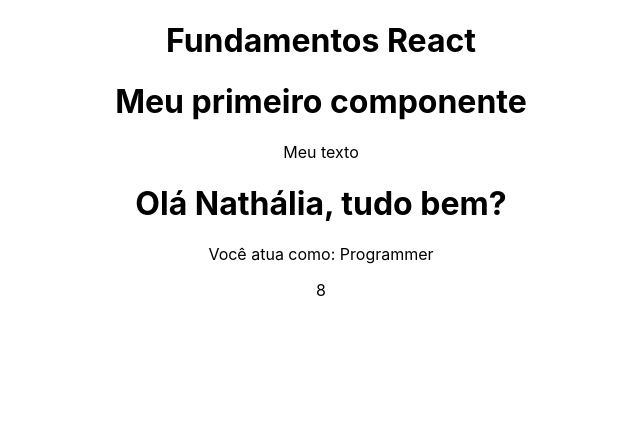
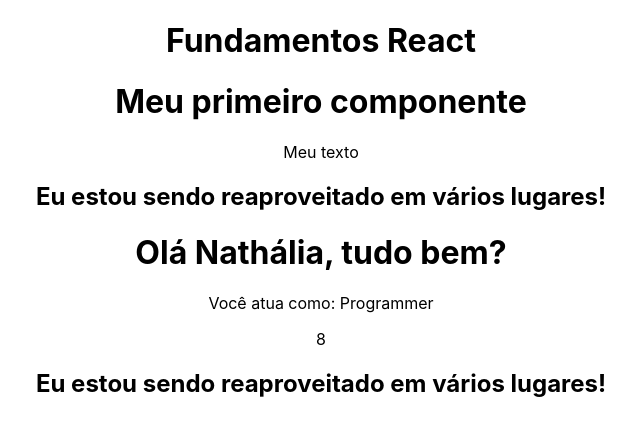
Before and after one commit to Nathrds/react-hora-de-codar, a React (Create React App) app in the folder 2_FUNDAMENTOS/fundamentos/: page / in a window 1280 px wide. Shown: the top 436 px of the page, without its empty margins (319-959 px from the left). Built offline with nearby package versions, Linux system fonts and the light colour scheme.

Commit message:
components hierarquia

```diff
--- a/2_FUNDAMENTOS/fundamentos/src/App.js
+++ b/2_FUNDAMENTOS/fundamentos/src/App.js
@@ -1,6 +1,7 @@
 // components
 import FirstComponent from './components/FirstComponent';
 import TemplateExpressions from './components/TemplateExpressions';
+import MyComponent from './components/MyComponent';
 
 
 // style - CSS
@@ -13,6 +14,7 @@ function App() {
       <h1>Fundamentos React</h1>
       <FirstComponent />
       <TemplateExpressions />
+      <MyComponent />
     </div>
   );
 }
--- a/2_FUNDAMENTOS/fundamentos/src/components/FirstComponent.js
+++ b/2_FUNDAMENTOS/fundamentos/src/components/FirstComponent.js
@@ -1,3 +1,5 @@
+import MyComponent from "./MyComponent";
+
 // arquivo de estilo
 const FirstComponent = () => {
     // algum comentário
@@ -11,6 +13,7 @@ const FirstComponent = () => {
             {/* tem que ser dentro de algum elemento pai para comentar*/}
             <h1>Meu primeiro componente</h1>
             <p className="test">Meu texto</p>
+            <MyComponent />
         </div>
     );
 };
--- /dev/null
+++ b/2_FUNDAMENTOS/fundamentos/src/components/MyComponent.js
@@ -0,0 +1,9 @@
+const MyComponent = () => {
+    return (
+        <div>
+            <h2>Eu estou sendo reaproveitado em vários lugares!</h2>
+        </div>
+    );
+};
+
+export default MyComponent;
```
Also changed, not shown: 2_FUNDAMENTOS/fundamentos/src/components/Events.js (added).
